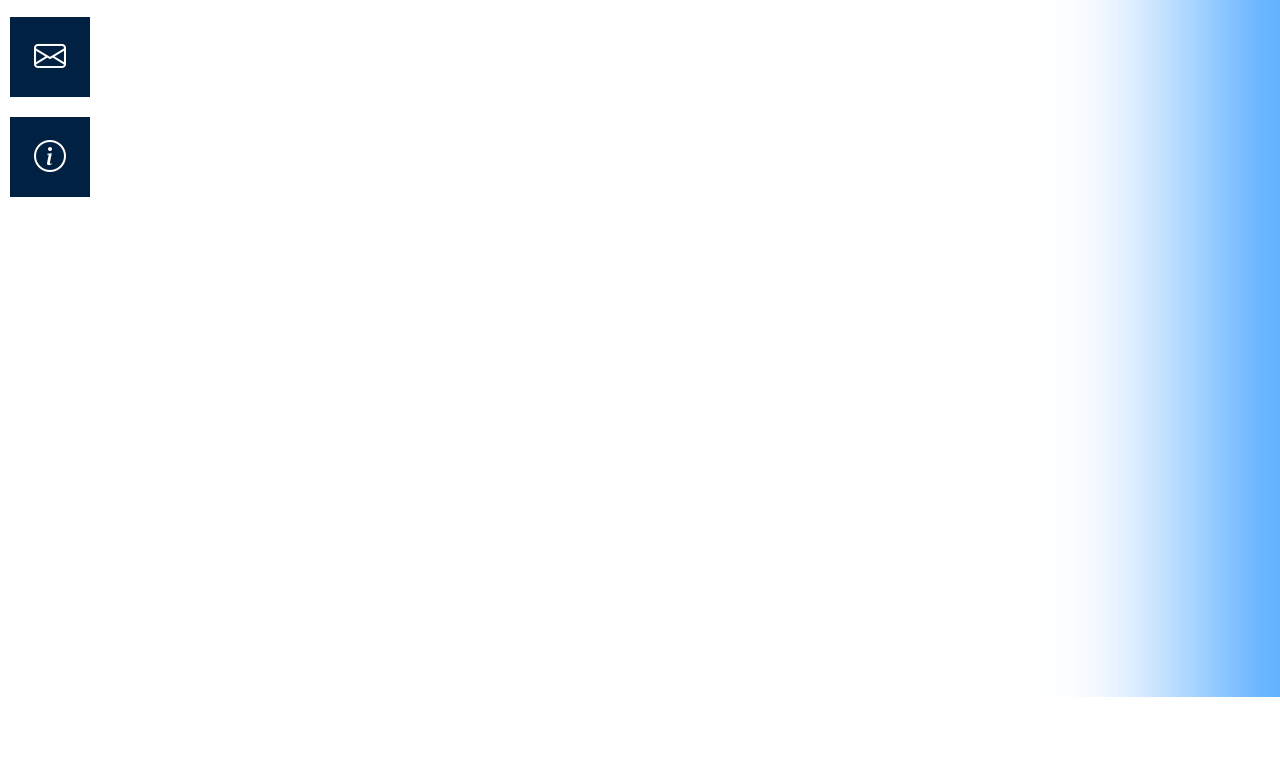
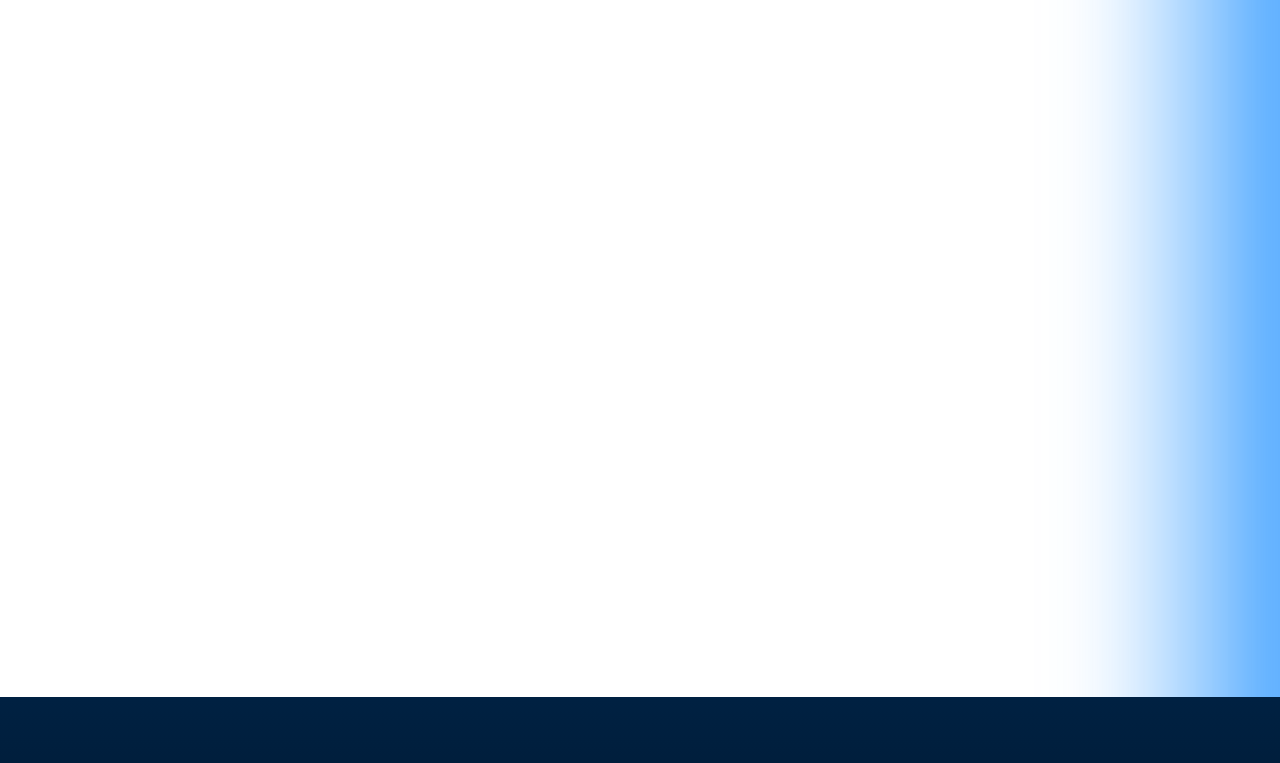
Before and after one commit to desafiogamer/projeto-Three-js, a plain HTML site: page index.html in a window 1280 px wide. Shown: the part 103-866 px from the top of the page. Before the commit the page ends 800 px from the top, so only its background shows below. Drawn offline with nearby package versions, Linux system fonts and the light colour scheme.

Commit message:
atualização

```diff
--- a/index.html
+++ b/index.html
@@ -10,17 +10,18 @@
 </head>
 
 <body>
+	<div class="menu">
 		<ul class="icones">
 			<li style="--clr:#ffffff">
-			<a href="#">
+				<a href="#" id="init">
 					<i class="bi bi-house-door"></i>
 					<span>Home</span>
 				</a>
 			</li>
 			<li style="--clr:#ffffff">
-			<a href="#">
-				<i class="bi bi-envelope"></i>
-				<span>Sobre</span>
+				<a href="#" id="produ">
+					<i class="bi bi-cpu"></i>
+					<span>Produtos</span>
 				</a>
 			</li>
 			<li style="--clr:#ffffff">
@@ -30,6 +31,8 @@
 				</a>
 			</li>
 		</ul>
+	</div>
+
 	<section id="inicio">
 		<div class="ilumi-content">
 			<div class="iluminacao"></div>
@@ -37,6 +40,10 @@
 		<div class="content">
 			<h1>Olá Mundo</h1>
 		</div>
+	</section>
+
+	<section class="produtos" id="produtos">
+
 	</section>
 
     <script type="importmap">
@@ -48,5 +55,6 @@
 			}
 		</script>
     <script src="./js/script.js" type="module"></script>
+	<script src="./js/abas.js"></script>
 </body>
 </html>
--- a/style.css
+++ b/style.css
@@ -5,6 +5,10 @@
     margin: 0;
     box-sizing: border-box;
     scroll-behavior: smooth;
+}
+
+body{
+    overflow-x: hidden;
 }
 
 :root {
@@ -15,7 +19,6 @@
 
 canvas {
     position: absolute;
-    width: 100%;
     height: 100vh;
     pointer-events: none;
 }
@@ -24,15 +27,21 @@ section {
     min-height: 100vh;
 }
 
+.menu{
+    position: fixed;
+    display: flex;
+    align-items: center;
+    height: 100%;
+    z-index: 999;
+}
+
 .icones {
-    position: fixed;
-    top: 20px;
-    left: 10px;
+    position: relative;
     display: flex;
     flex-direction: column;
     justify-content: center;
     align-items: center;
-    z-index: 999;
+    margin-left: 20px;
 }
 
 .icones li {
@@ -48,25 +57,11 @@ section {
     margin-bottom: 20px;
 }
 
-.icones li::before {
-    content: "";
-    position: absolute;
-    inset: 30px;
-    box-shadow: 0 0 0 10px var(--clr),
-        0 0 0 20px var(--bg),
-        0 0 0 22px var(--clr);
-    transition: .5s;
-}
-
-.icones li:hover::before {
-    inset: 15px;
-}
-
 .icones li::after {
     content: "";
     position: absolute;
     inset: 0;
-    background: #002142;
+    background: transparent;
     transform: rotate(0deg);
     transition: .5s;
 }
@@ -109,10 +104,6 @@ section {
     transform: scale(1) translateY(100%);
 }
 
-#inicio{
-    overflow: auto;
-}
-
 .ilumi-content{
     position: absolute;
     display: flex;
@@ -147,3 +138,9 @@ section {
     margin-left: 100px;
     font-family: 'Inter', sans-serif;
 }
+
+.produtos{
+    overflow-x: hidden;
+    background: linear-gradient(#002142, black);
+    width: 100%;
+}
```
Also changed, not shown: js/abas.js (added). Lines whose indentation alone changed are shown as unchanged.
